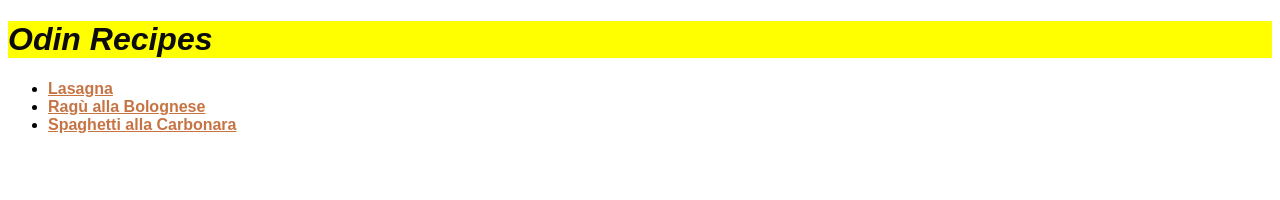
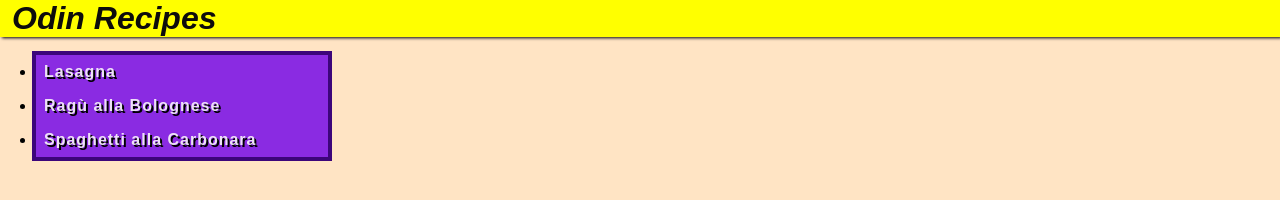
Before and after one commit to ChrisCode23/odin-recipes, a plain HTML site: page index.html in a window 1280 px wide. Drawn offline with Linux system fonts and the light colour scheme.

Commit message:
Edit style.css with margin and borders
Improvements made to the pages with margins and
borders, also the overall look is now better

```diff
--- a/style.css
+++ b/style.css
@@ -1,5 +1,12 @@
+* {
+    padding: 0;
+    margin: 0;
+    box-sizing: border-box;
+}
+
 body{
     font-family: Arial, Verdana, sans-serif;
+    background-color: bisque;
 }
 
 .title {
@@ -7,28 +14,50 @@ body{
     font-style: italic;
     color: hsl(0, 4%, 5%);
     background-color: yellow;
+    padding-left: 12px;
+    margin-bottom: 14px;
+    box-shadow: 2px 1px 3px black;
 }
 
 .subheader {
     font-size: 20px;
     color: hsl(60, 6%, 87%);
     background-color: rgb(49, 49, 49);
+    padding-left: 12px;
+}
+
+.menu {
+    margin-left: 32px;
+    border: 4px solid hsl(268, 92%, 25%);
+    max-width: 300px;
+    background-color: blueviolet;
 }
 
 .menu a{
-    color: rgba(197, 111, 61, 0.966);
-    font-weight: bold;
+    color: rgba(242, 232, 248, 0.966);
+    font-weight: bolder;
+    margin: 8px;
+    display: inline-block;
+    font-size: 16px;
+    text-decoration: none;
+    text-shadow: 2px 2px 0px black;
+    letter-spacing: 1px;
 }
 
 p {
     font-weight: 700;
+    margin: 8px;
 }
 
 .ingredients li{
     font-style: italic;
     font-size: 18px;
+    margin: 8px 14px;
 }
 
 .steps li{
     border-bottom: 2px dotted rgb(20, 20, 20);
+    margin-top: 8px;
+    margin-left: 28px;
+    margin-bottom: 8px;
 }
```
